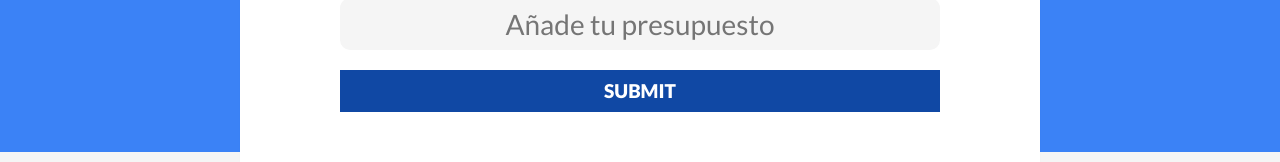
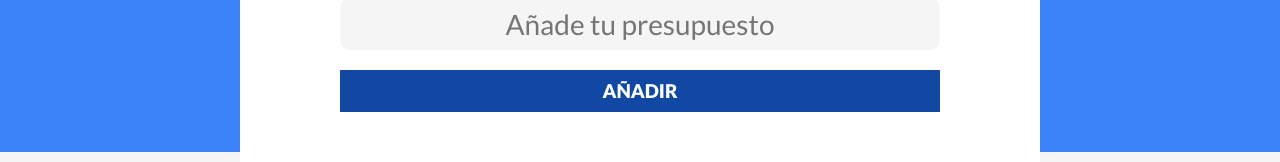
Before and after one commit to Ivowainer/Expenses-control, a React (Vite) app: page / in a window 1280 px wide. Shown: the part 250-412 px from the top of the page. Built offline with nearby package versions, Linux system fonts and the light colour scheme.

Commit message:
Validate the form input

```diff
--- a/src/App.jsx
+++ b/src/App.jsx
@@ -4,12 +4,15 @@
 
 function App() {
   const [presupuesto, setPresupuesto] = useState(0);
+  const [isValidPresupuesto, setIsValidPresupuesto] = useState(false)
 
     return (
       <div>
         <Header
-        prespuesto={presupuesto}
-        setPrespuesto={setPresupuesto}
+          presupuesto={presupuesto}
+          setPresupuesto={setPresupuesto}
+          isValidPresupuesto={isValidPresupuesto}
+          setIsValidPresupuesto={setIsValidPresupuesto}
         />
       </div>
     )
--- a/src/components/Header.jsx
+++ b/src/components/Header.jsx
@@ -1,13 +1,15 @@
 import NuevoPresupuesto from "./NuevoPresupuesto"
 
-const Header = ({ presupuesto, setPresupuesto }) => {
+const Header = ({ presupuesto, setPresupuesto, isValidPresupuesto, setIsValidPresupuesto }) => {
+
     return (
         <header>
             <h1>Planificador de Gastos</h1>
 
             <NuevoPresupuesto
-                prespuesto={presupuesto}
+                presupuesto={presupuesto}
                 setPresupuesto={setPresupuesto}
+                setIsValidPresupuesto={setIsValidPresupuesto}
             />
         </header>
     )
--- /dev/null
+++ b/src/components/Mensaje.jsx
@@ -0,0 +1,7 @@
+const Mensaje = ({ children, tipo}) => {
+  return (
+    <div className={`alerta ${tipo}`}>{children}</div>
+  )
+}
+
+export default Mensaje
--- a/src/components/NuevoPresupuesto.jsx
+++ b/src/components/NuevoPresupuesto.jsx
@@ -1,7 +1,27 @@
-const NuevoPresupuesto = ({ presupuesto, setPresupuesto }) => {
+import { useState } from 'react';
+import Mensaje from './Mensaje';
+
+const NuevoPresupuesto = ({ presupuesto, setPresupuesto, setIsValidPresupuesto }) => {
+{/* <> */}
+
+    /* Valida numero de Presupuesto */
+    const [mensaje, setMensaje] = useState('');
+
+    const handlePresupuesto = e => {
+        e.preventDefault()
+
+        if(!presupuesto || presupuesto < 0){
+            setMensaje('No es un presupuesto valido')
+
+            return
+        }
+        setMensaje('')
+        setIsValidPresupuesto(true)
+    }
+
     return (
         <div className="contenedor-presupuesto contenedor sombra">
-        <form className="formulario">
+            <form onSubmit={handlePresupuesto} className="formulario">
                 <div className="campo">
                     <label htmlFor="">Definir presupuesto</label>
 
@@ -9,14 +29,15 @@
                         className="nuevo-presupuesto"
                         type="text"
                         placeholder="Añade tu presupuesto"
-                    /* onChange={ e => setPresupuesto(e.target.value)} */
+                        onChange={e => setPresupuesto(parseInt(e.target.value))}
                     />
 
                 </div>
                 <input
                     type="submit"
-                value={presupuesto}
+                    value="Añadir"
                 />
+                {mensaje && <Mensaje tipo="error">{mensaje}</Mensaje>}
             </form>
         </div>
     )
```
Lines whose indentation alone changed are shown as unchanged.
